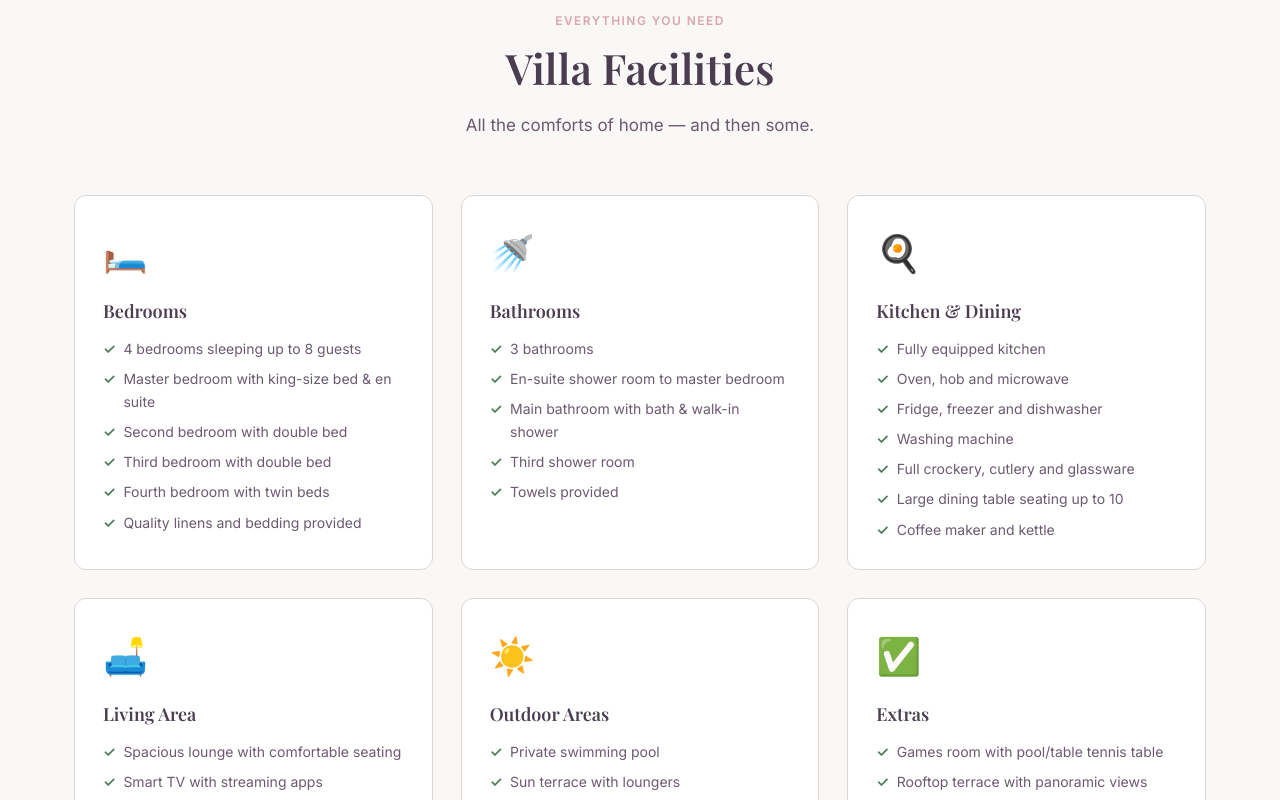
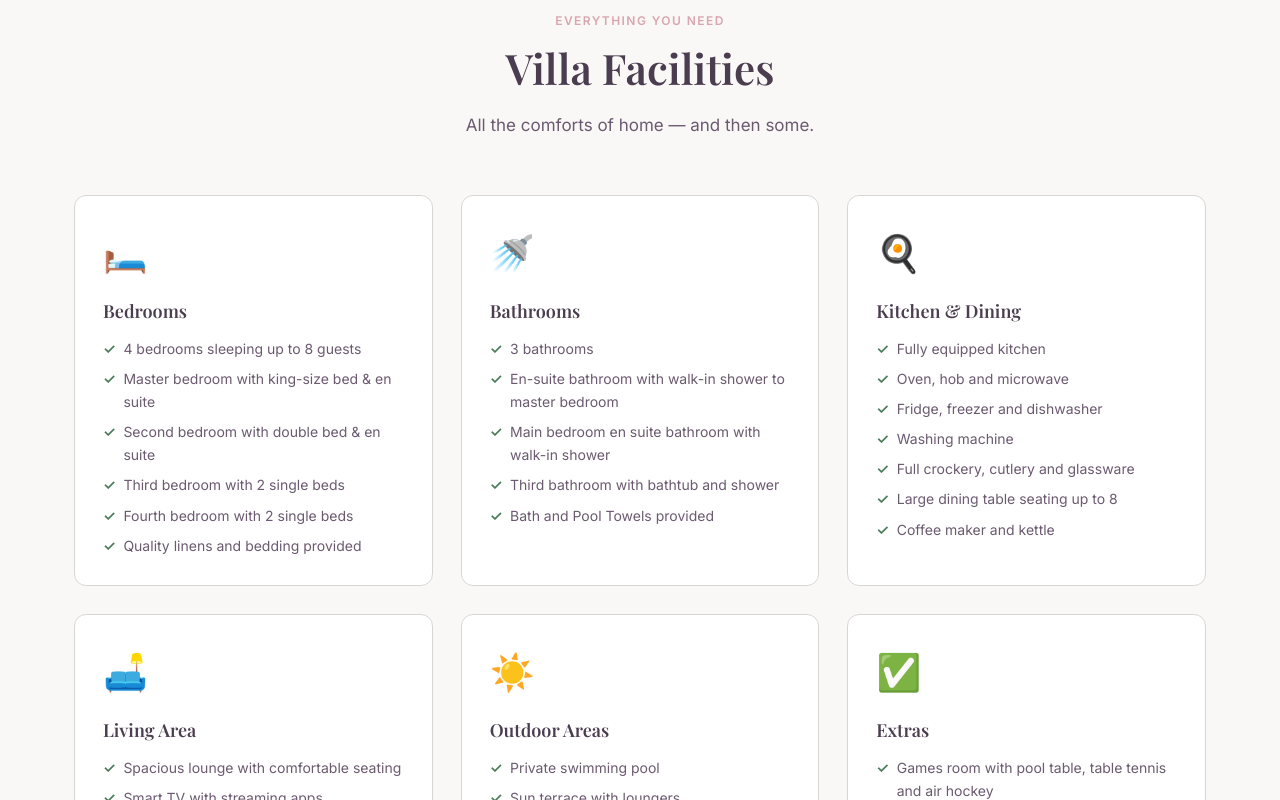
Before and after one commit to milliedennis/villa-hola, a website: page public/index.html in a window 1280 px wide. Shown: the part 3030-3830 px from the top of the page. Drawn offline with nearby package versions, Linux system fonts and the light colour scheme; no server answers; a web font is replaced by a local one.

Commit message:
Update index.html

```diff
--- a/public/index.html
+++ b/public/index.html
@@ -1456,13 +1456,13 @@ footer {
   <div class="container">
     <div class="about-grid">
       <div class="about-photo">
-        <img src="/images/dining-room-2.jpg" alt="Villa Hola dining room with large table and doors opening to private pool">
+       <img src="/images/pool-terrace.jpg" alt="Villa Hola rooftop terrace with panoramic views" style="width:100%;height:500px;object-fit:cover;">
       </div>
       <div class="about-text">
         <div class="section-label">Welcome to Villa Hola</div>
-        <h2 class="section-title">A Slice of Paradise in Playa Blanca</h2>
+        <h2 class="section-title">Family Friendly Paradise in Playa Blanca</h2>
         <p style="color:var(--text-mid);font-size:16px;margin-bottom:20px;line-height:1.75">
-          Nestled in the prestigious Las Buganvillas complex, Villa Hola offers everything
+          Nestled in the sought-after Las Buganvillas complex, Villa Hola offers everything
           you need for the perfect Lanzarote holiday. Wake up to golden sunshine, spend your
           days lounging by your private pool, and explore one of the Canary Islands' most
           beautiful destinations — all at your own pace.
@@ -1612,9 +1612,9 @@ footer {
         <ul class="facility-list">
           <li>4 bedrooms sleeping up to 8 guests</li>
           <li>Master bedroom with king-size bed & en suite</li>
-          <li>Second bedroom with double bed</li>
-          <li>Third bedroom with double bed</li>
-          <li>Fourth bedroom with twin beds</li>
+          <li>Second bedroom with double bed & en suite</li>
+          <li>Third bedroom with 2 single beds</li>
+          <li>Fourth bedroom with 2 single beds</li>
           <li>Quality linens and bedding provided</li>
         </ul>
       </div>
@@ -1623,10 +1623,10 @@ footer {
         <div class="facility-card-title">Bathrooms</div>
         <ul class="facility-list">
           <li>3 bathrooms</li>
-          <li>En-suite shower room to master bedroom</li>
-          <li>Main bathroom with bath & walk-in shower</li>
-          <li>Third shower room</li>
-          <li>Towels provided</li>
+          <li>En-suite bathroom with walk-in shower to master bedroom</li>
+          <li>Main bedroom en suite bathroom with walk-in shower</li>
+          <li>Third bathroom with bathtub and shower</li>
+          <li>Bath and Pool Towels provided</li>
         </ul>
       </div>
       <div class="facility-card">
@@ -1638,7 +1638,7 @@ footer {
           <li>Fridge, freezer and dishwasher</li>
           <li>Washing machine</li>
           <li>Full crockery, cutlery and glassware</li>
-          <li>Large dining table seating up to 10</li>
+          <li>Large dining table seating up to 8</li>
           <li>Coffee maker and kettle</li>
         </ul>
       </div>
@@ -1669,19 +1669,13 @@ footer {
         <span class="facility-card-icon">✅</span>
         <div class="facility-card-title">Extras</div>
         <ul class="facility-list">
-          <li>Games room with pool/table tennis table</li>
+          <li>Games room with pool table, table tennis and air hockey</li>
           <li>Rooftop terrace with panoramic views</li>
-          <li>Iron and ironing board</li>
-          <li>Safe for valuables</li>
           <li>Baby cot available on request</li>
           <li>24/7 WhatsApp support during your stay</li>
         </ul>
       </div>
     </div>
-
-    <p style="text-align:center;margin-top:28px;font-size:14px;color:var(--text-light)">
-      * Facilities listed are subject to confirmation. Full details provided on booking.
-    </p>
   </div>
 </section>
 
@@ -2064,9 +2058,6 @@ footer {
         <div class="review-date">Bristol, UK</div>
       </div>
     </div>
-    <p style="text-align:center;margin-top:20px;font-size:13px;color:var(--text-light)">
-      * Reviews are representative examples — real guest reviews will be displayed here.
-    </p>
   </div>
 </section>
 
```
